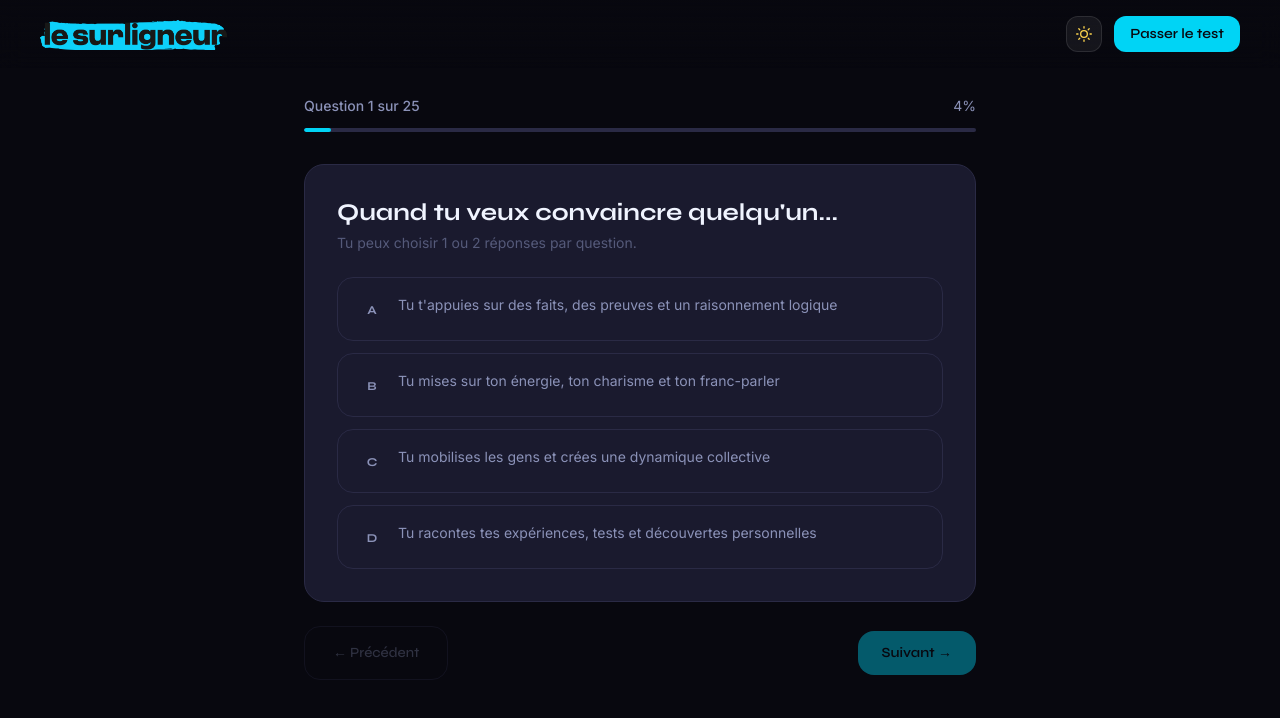
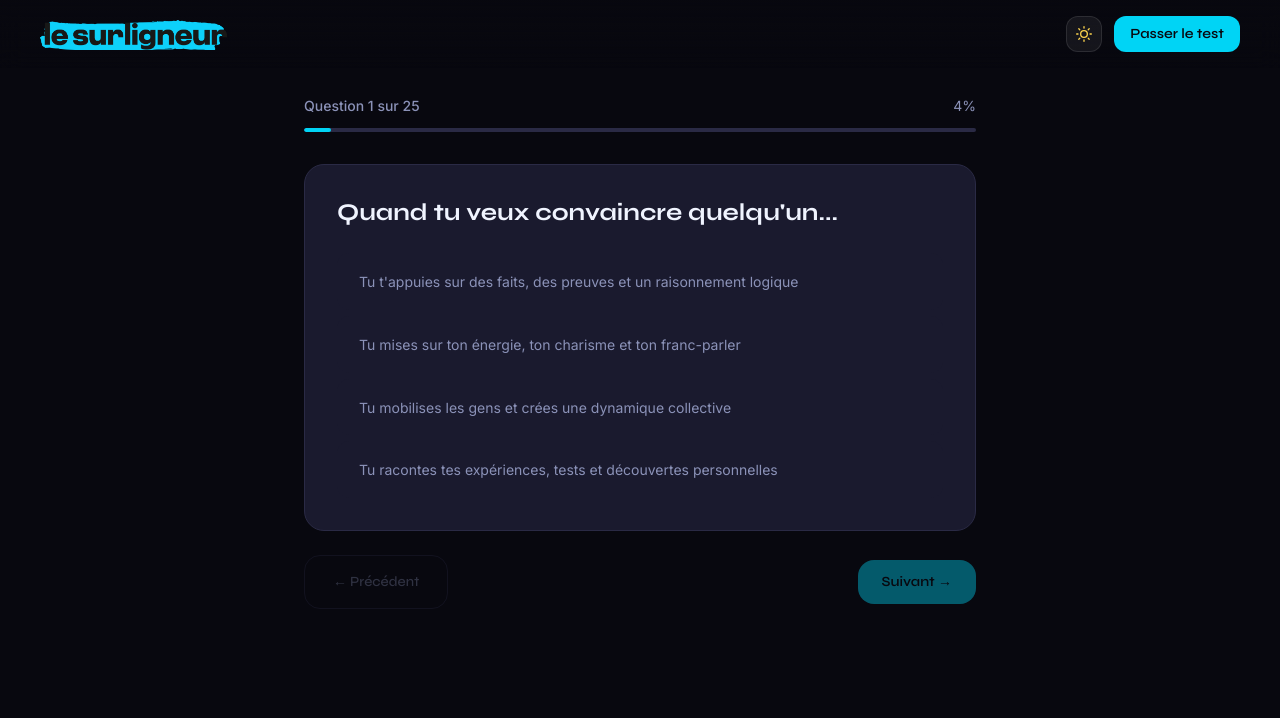
Before and after one commit to kevinlesurligneur/surligneur-personal-branding, a React (Vite) app: page /test in a window 1280 px wide. Shown: the top 718 px of the page. Built offline with nearby package versions, Linux system fonts and the light colour scheme.

Commit message:
style: cleaner quiz answers + SVG icons in profile detail headings

```diff
--- a/src/pages/ProfileDetailPage.jsx
+++ b/src/pages/ProfileDetailPage.jsx
@@ -21,10 +21,20 @@ function Section({ delay = 0, children, className = '' }) {
   )
 }
 
-function SectionHeading({ icon, label, color }) {
+const ICONS = {
+  motive: <svg width="18" height="18" viewBox="0 0 24 24" fill="none" stroke="currentColor" strokeWidth="1.5" strokeLinecap="round" strokeLinejoin="round"><path d="M15 10.5a3 3 0 1 1-6 0 3 3 0 0 1 6 0Z"/><path d="M19.5 10.5c0 7.142-7.5 11.25-7.5 11.25S4.5 17.642 4.5 10.5a7.5 7.5 0 1 1 15 0Z"/></svg>,
+  style: <svg width="18" height="18" viewBox="0 0 24 24" fill="none" stroke="currentColor" strokeWidth="1.5" strokeLinecap="round" strokeLinejoin="round"><path d="m16.862 4.487 1.687-1.688a1.875 1.875 0 1 1 2.652 2.652L10.582 16.07a4.5 4.5 0 0 1-1.897 1.13L6 18l.8-2.685a4.5 4.5 0 0 1 1.13-1.897l8.932-8.931Z"/></svg>,
+  forces: <svg width="18" height="18" viewBox="0 0 24 24" fill="none" stroke="currentColor" strokeWidth="1.5" strokeLinecap="round" strokeLinejoin="round"><path d="M9 12.75 11.25 15 15 9.75M21 12a9 9 0 1 1-18 0 9 9 0 0 1 18 0Z"/></svg>,
+  limites: <svg width="18" height="18" viewBox="0 0 24 24" fill="none" stroke="currentColor" strokeWidth="1.5" strokeLinecap="round" strokeLinejoin="round"><path d="m9.75 9.75 4.5 4.5m0-4.5-4.5 4.5M21 12a9 9 0 1 1-18 0 9 9 0 0 1 18 0Z"/></svg>,
+  blocage: <svg width="18" height="18" viewBox="0 0 24 24" fill="none" stroke="currentColor" strokeWidth="1.5" strokeLinecap="round" strokeLinejoin="round"><path d="M12 9v3.75m-9.303 3.376c-.866 1.5.217 3.374 1.948 3.374h14.71c1.73 0 2.813-1.874 1.948-3.374L13.949 3.378c-.866-1.5-3.032-1.5-3.898 0L2.697 16.126ZM12 15.75h.007v.008H12v-.008Z"/></svg>,
+  conseils: <svg width="18" height="18" viewBox="0 0 24 24" fill="none" stroke="currentColor" strokeWidth="1.5" strokeLinecap="round" strokeLinejoin="round"><path d="M4.5 10.5 12 3m0 0 7.5 7.5M12 3v18"/></svg>,
+  exemples: <svg width="18" height="18" viewBox="0 0 24 24" fill="none" stroke="currentColor" strokeWidth="1.5" strokeLinecap="round" strokeLinejoin="round"><path d="M11.48 3.499a.562.562 0 0 1 1.04 0l2.125 5.111a.563.563 0 0 0 .475.345l5.518.442c.499.04.701.663.321.988l-4.204 3.602a.563.563 0 0 0-.182.557l1.285 5.385a.562.562 0 0 1-.84.61l-4.725-2.885a.562.562 0 0 0-.586 0L6.982 20.54a.562.562 0 0 1-.84-.61l1.285-5.386a.562.562 0 0 0-.182-.557l-4.204-3.602a.562.562 0 0 1 .321-.988l5.518-.442a.563.563 0 0 0 .475-.345L11.48 3.5Z"/></svg>,
+}
+
+function SectionHeading({ iconName, label, color }) {
   return (
-    <h2 className="font-display font-bold text-xl text-text-primary flex items-center gap-2 mb-4">
-      <span>{icon}</span>
+    <h2 className="font-display font-bold text-xl text-text-primary flex items-center gap-2.5 mb-4">
+      <span style={{ color: color || 'rgba(255,255,255,0.35)' }}>{ICONS[iconName]}</span>
       <span style={color ? { color } : {}}>{label}</span>
     </h2>
   )
@@ -150,11 +160,10 @@ export default function ProfileDetailPage() {
           {/* Quote */}
           <Section delay={0.1} className="mb-6">
             <div
-              className="rounded-2xl p-5 border"
-              style={{ background: `${major?.colorBg}88`, borderColor: major?.borderColor }}
+              className="rounded-2xl px-6 py-5 border-l-4"
+              style={{ borderLeftColor: major?.color, background: `${major?.colorBg}55` }}
             >
               <p className="text-text-primary text-base leading-relaxed italic">
-                <span className="text-lg mr-2">⏱️</span>
                 "{profile.quote}"
               </p>
             </div>
@@ -164,7 +173,7 @@ export default function ProfileDetailPage() {
           {analysis?.motivation && (
             <Section delay={0.13} className="mb-6">
               <Card>
-                <SectionHeading icon="📌" label="Ce qui te motive" color={major?.color} />
+                <SectionHeading iconName="motive" label="Ce qui te motive" color={major?.color} />
                 <p className="text-text-muted text-sm leading-relaxed">{analysis.motivation}</p>
               </Card>
             </Section>
@@ -173,7 +182,7 @@ export default function ProfileDetailPage() {
           {/* Style de contenu */}
           <Section delay={0.16} className="mb-6">
             <Card>
-              <SectionHeading icon="✍️" label="Ton style de contenu" color={major?.color} />
+              <SectionHeading iconName="style" label="Ton style de contenu" color={major?.color} />
               <p className="text-text-muted text-sm leading-relaxed mb-3">{profile.description}</p>
               <p className="text-text-muted text-sm leading-relaxed">{profile.contentStyle}</p>
               {profile.keywords?.length > 0 && (
@@ -198,11 +207,11 @@ export default function ProfileDetailPage() {
               <div className="grid grid-cols-1 sm:grid-cols-2 gap-4">
                 {analysis.forces?.length > 0 && (
                   <Card>
-                    <SectionHeading icon="💡" label="Tes forces" />
+                    <SectionHeading iconName="forces" label="Tes forces" color="rgba(74,222,128,0.8)" />
                     <ul className="space-y-3">
                       {analysis.forces.map((f, i) => (
                         <li key={i} className="flex items-start gap-2.5">
-                          <span className="text-green-400 text-xs mt-0.5 flex-shrink-0">✅</span>
+                          <svg width="14" height="14" viewBox="0 0 24 24" fill="none" stroke="rgb(74,222,128)" strokeWidth="2" strokeLinecap="round" strokeLinejoin="round" className="mt-0.5 flex-shrink-0"><path d="M9 12.75 11.25 15 15 9.75M21 12a9 9 0 1 1-18 0 9 9 0 0 1 18 0Z"/></svg>
                           <span className="text-text-muted text-sm leading-relaxed">{f}</span>
                         </li>
                       ))}
@@ -211,11 +220,11 @@ export default function ProfileDetailPage() {
                 )}
                 {analysis.limites?.length > 0 && (
                   <Card>
-                    <SectionHeading icon="⚡" label="Tes limites" />
+                    <SectionHeading iconName="limites" label="Tes limites" color="rgba(251,191,36,0.8)" />
                     <ul className="space-y-3">
                       {analysis.limites.map((l, i) => (
                         <li key={i} className="flex items-start gap-2.5">
-                          <span className="text-yellow-400 text-xs mt-0.5 flex-shrink-0">⚡</span>
+                          <svg width="14" height="14" viewBox="0 0 24 24" fill="none" stroke="rgb(251,191,36)" strokeWidth="2" strokeLinecap="round" strokeLinejoin="round" className="mt-0.5 flex-shrink-0"><path d="M12 9v3.75m-9.303 3.376c-.866 1.5.217 3.374 1.948 3.374h14.71c1.73 0 2.813-1.874 1.948-3.374L13.949 3.378c-.866-1.5-3.032-1.5-3.898 0L2.697 16.126ZM12 15.75h.007v.008H12v-.008Z"/></svg>
                           <span className="text-text-muted text-sm leading-relaxed">{l}</span>
                         </li>
                       ))}
@@ -230,7 +239,7 @@ export default function ProfileDetailPage() {
           {analysis?.blocage && (
             <Section delay={0.22} className="mb-6">
               <Card>
-                <SectionHeading icon="🚧" label="Ce qui te bloque" color={major?.color} />
+                <SectionHeading iconName="blocage" label="Ce qui te bloque" color={major?.color} />
                 <p className="text-text-muted text-sm leading-relaxed">{analysis.blocage}</p>
               </Card>
             </Section>
@@ -240,11 +249,11 @@ export default function ProfileDetailPage() {
           {analysis?.conseils?.length > 0 && (
             <Section delay={0.25} className="mb-6">
               <Card>
-                <SectionHeading icon="🚀" label="Conseils pour passer au niveau supérieur" color={major?.color} />
+                <SectionHeading iconName="conseils" label="Conseils pour passer au niveau supérieur" color={major?.color} />
                 <ul className="space-y-3">
                   {analysis.conseils.map((c, i) => (
                     <li key={i} className="flex items-start gap-3">
-                      <span className="text-brand-cyan text-xs mt-0.5 flex-shrink-0">💡</span>
+                      <svg width="14" height="14" viewBox="0 0 24 24" fill="none" stroke="rgba(0,212,245,0.7)" strokeWidth="2" strokeLinecap="round" strokeLinejoin="round" className="mt-0.5 flex-shrink-0"><path d="M4.5 10.5 12 3m0 0 7.5 7.5M12 3v18"/></svg>
                       <span className="text-text-muted text-sm leading-relaxed">{c}</span>
                     </li>
                   ))}
@@ -256,7 +265,7 @@ export default function ProfileDetailPage() {
           {/* Personnalités célèbres */}
           {profile.examples?.length > 0 && (
             <Section delay={0.28} className="mb-10">
-              <SectionHeading icon="⭐" label="Personnalités célèbres de ce type" />
+              <SectionHeading iconName="exemples" label="Personnalités célèbres de ce type" />
               <div className="grid grid-cols-2 gap-4">
                 {profile.examples.map((ex, i) => (
                   <ExampleCard
--- a/src/pages/QuizPage.jsx
+++ b/src/pages/QuizPage.jsx
@@ -4,44 +4,34 @@ import { motion, AnimatePresence } from 'framer-motion'
 import { Header } from '../components/layout/Header'
 import { QUESTIONS, calculateScores, getProfileFromScores } from '../data/quiz'
 
-function AnswerOption({ answer, selected, disabled, selectedCount, onToggle }) {
-  const points = selected ? (selectedCount === 1 ? 2 : 1) : null
-
+function AnswerOption({ answer, selected, disabled, onToggle }) {
   return (
     <motion.button
-      whileTap={!disabled ? { scale: 0.99 } : {}}
+      whileTap={!disabled ? { scale: 0.995 } : {}}
       onClick={onToggle}
       disabled={disabled}
       className={`
-        w-full text-left flex items-start gap-3 px-5 py-4 rounded-2xl border transition-all duration-150
+        w-full text-left px-5 py-4 rounded-xl border-l-2 transition-all duration-150
         ${selected
-          ? 'border-brand-cyan bg-brand-cyan/10 text-text-primary'
+          ? 'border-l-brand-cyan bg-white/[0.04] text-text-primary'
           : disabled
-          ? 'border-border-subtle bg-bg-card/20 text-text-faint cursor-not-allowed opacity-40'
-          : 'border-border-subtle bg-bg-card hover:border-brand-cyan/40 hover:bg-bg-card text-text-muted cursor-pointer'
+          ? 'border-l-transparent bg-transparent text-text-faint cursor-not-allowed opacity-30'
+          : 'border-l-transparent bg-bg-card hover:bg-white/[0.04] hover:border-l-white/20 text-text-muted cursor-pointer'
         }
       `}
     >
-      <span className={`
-        w-7 h-7 rounded-lg flex-shrink-0 flex items-center justify-center text-xs font-bold font-display mt-0.5
-        ${selected ? 'bg-brand-cyan text-bg-primary' : 'bg-border-subtle/60 text-text-muted'}
-        transition-all duration-150
-      `}>
-        {answer.letter}
-      </span>
-      <span className="flex flex-col">
-        <span className="text-sm leading-relaxed">{answer.text}</span>
-        {points !== null && (
-          <motion.span
-            initial={{ opacity: 0, y: -4 }}
-            animate={{ opacity: 1, y: 0 }}
-            transition={{ duration: 0.15 }}
-            className="text-xs text-brand-cyan/80 mt-0.5"
-          >
-            ({points} {points === 1 ? 'point' : 'points'})
-          </motion.span>
-        )}
-      </span>
+      <span className="text-sm leading-relaxed">{answer.text}</span>
+      {selected && (
+        <motion.span
+          initial={{ opacity: 0 }}
+          animate={{ opacity: 1 }}
+          className="ml-2 inline-block"
+        >
+          <svg width="14" height="14" viewBox="0 0 24 24" fill="none" stroke="currentColor" strokeWidth="2.5" className="inline text-brand-cyan">
+            <path strokeLinecap="round" strokeLinejoin="round" d="M4.5 12.75l6 6 9-13.5" />
+          </svg>
+        </motion.span>
+      )}
     </motion.button>
   )
 }
@@ -122,20 +112,16 @@ export default function QuizPage() {
               transition={{ duration: 0.25, ease: 'easeInOut' }}
             >
               <div className="bg-bg-card border border-border-subtle rounded-3xl p-6 md:p-8">
-                <h2 className="font-display font-bold text-xl md:text-2xl text-text-primary mb-1">
+                <h2 className="font-display font-bold text-xl md:text-2xl text-text-primary mb-6">
                   {QUESTIONS[currentQ].question}
                 </h2>
-                <p className="text-text-faint text-sm mb-6">
-                  Tu peux choisir 1 ou 2 réponses par question.
-                </p>
-                <div className="space-y-3">
+                <div className="space-y-1.5">
                   {QUESTIONS[currentQ].answers.map(answer => (
                     <AnswerOption
                       key={answer.letter}
                       answer={answer}
                       selected={currentAnswers.includes(answer.letter)}
                       disabled={currentAnswers.length >= 2 && !currentAnswers.includes(answer.letter)}
-                      selectedCount={currentAnswers.length}
                       onToggle={() => toggleAnswer(answer.letter)}
                     />
                   ))}
```
